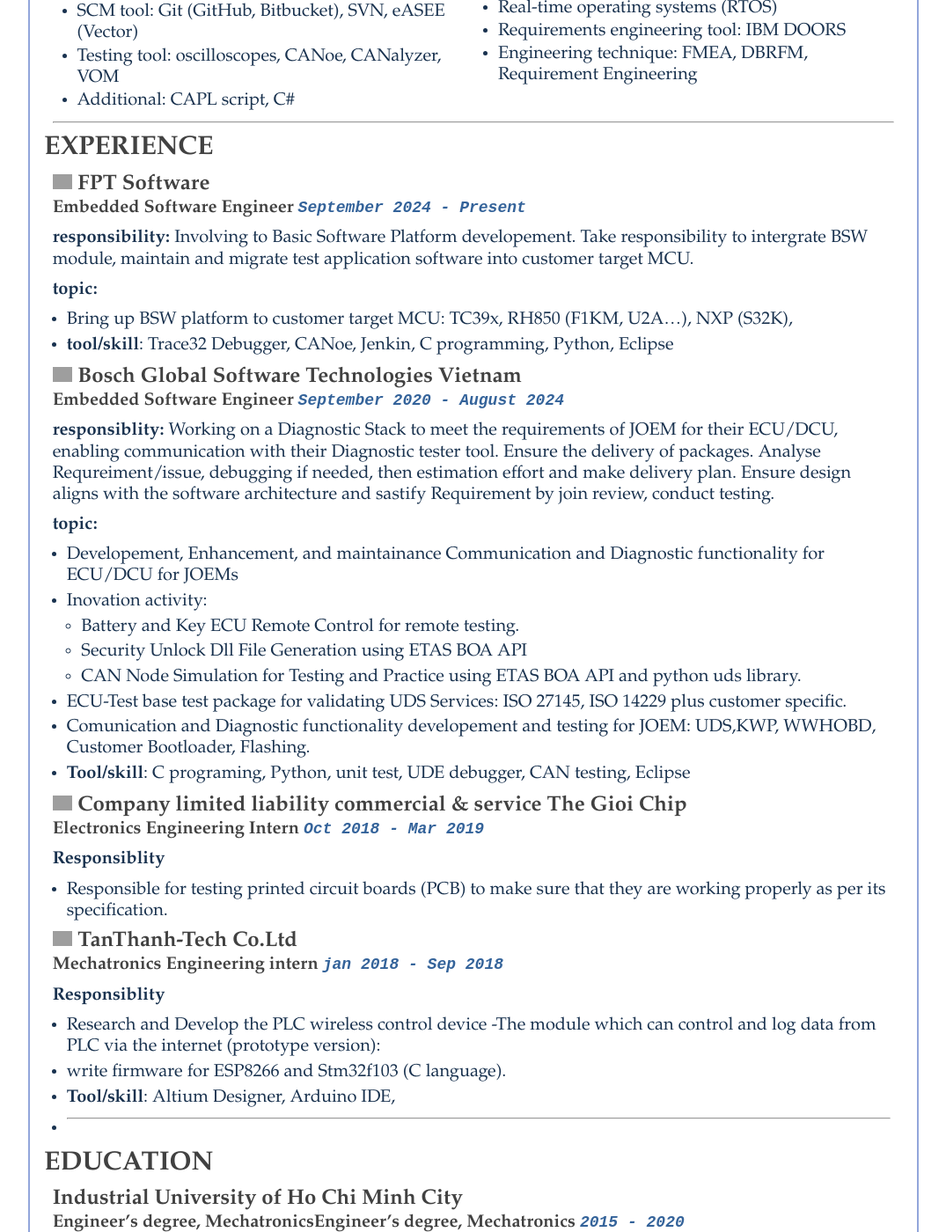
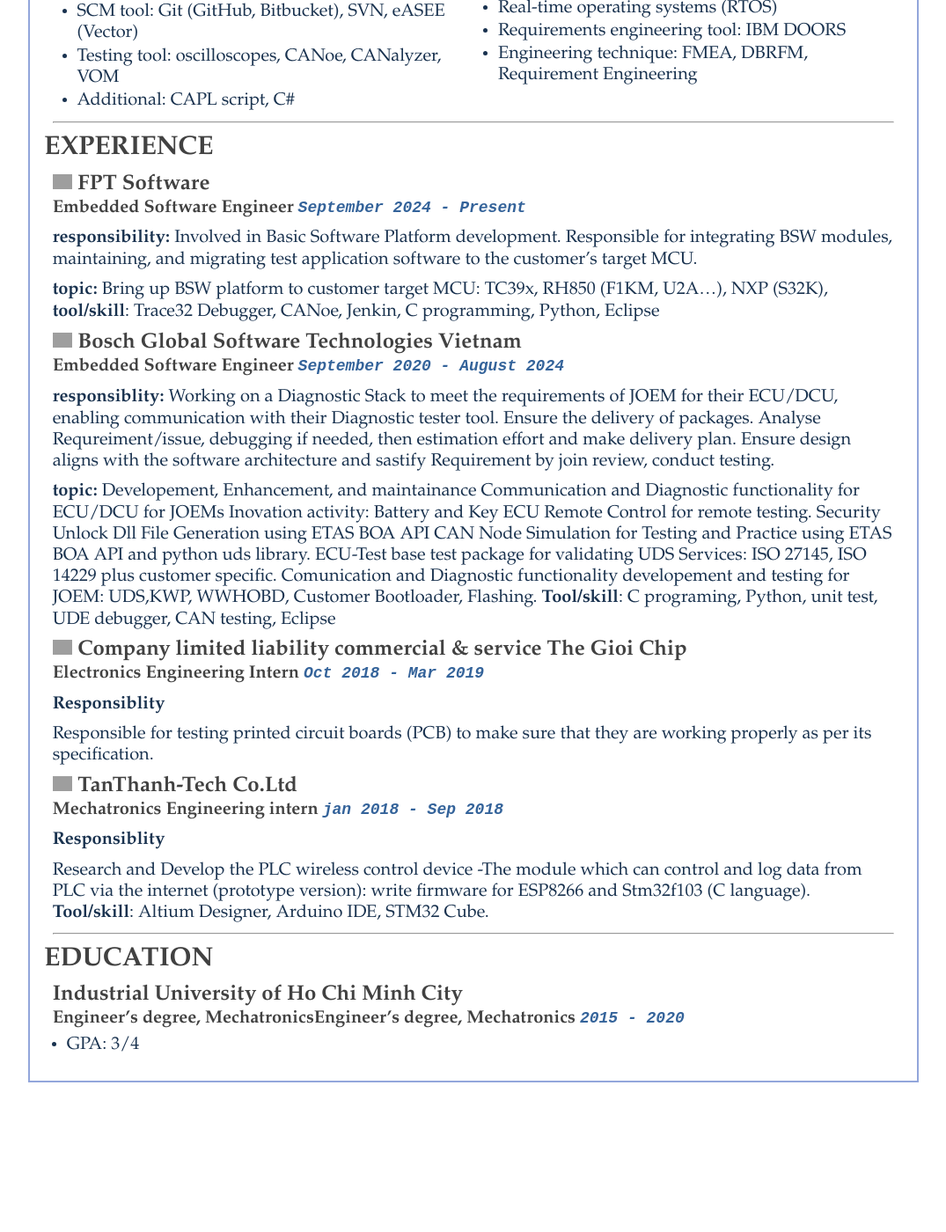
Before and after one commit to DTrXuan/my_cv, a Jekyll site: the page built from index.md, in a window 1280 px wide and 1400 px high, scrolled down 551 px. Shown: the whole window at 88% size, without its empty margins (102-1177 px from the left). Built offline with Jekyll 4.4.1, drawn with Linux system fonts in a browser that asks for light colours; after the commit the page ends 1789 px from its top, so only the background shows below that; grey boxes are pictures that could not be loaded.

Commit message:
Update index.md

```diff
--- a/index.md
+++ b/index.md
@@ -78,11 +78,11 @@ Outside of work, I enjoy trying new technologies and engaging in hands-on projec
 
 #### Embedded Software Engineer `September 2024 - Present`
 
-**responsibility:** Involving to Basic Software Platform developement. Take responsibility to intergrate BSW module, maintain and migrate test application software into customer target MCU.
+**responsibility:** Involved in Basic Software Platform development. Responsible for integrating BSW modules, maintaining, and migrating test application software to the customer's target MCU.
 
 **topic:**
-- Bring up BSW platform to customer target MCU: TC39x, RH850 (F1KM, U2A...), NXP (S32K),
-- **tool/skill**: Trace32 Debugger, CANoe, Jenkin, C programming, Python, Eclipse
+ Bring up BSW platform to customer target MCU: TC39x, RH850 (F1KM, U2A...), NXP (S32K),
+ **tool/skill**: Trace32 Debugger, CANoe, Jenkin, C programming, Python, Eclipse
 
 {:.company}
 ### ![icon](https://upload.wikimedia.org/wikipedia/commons/thumb/1/16/Bosch-logo.svg/433px-Bosch-logo.svg.png) Bosch Global Software Technologies Vietnam
@@ -92,14 +92,14 @@ Outside of work, I enjoy trying new technologies and engaging in hands-on projec
 **responsiblity:**  Working on a Diagnostic Stack to meet the requirements of JOEM for their ECU/DCU, enabling communication with their Diagnostic tester tool. Ensure the delivery of packages. Analyse Requreiment/issue, debugging if needed, then estimation effort and make delivery plan. Ensure design aligns with the software architecture and sastify Requirement by join review, conduct testing.
 
 **topic:**
-- Developement, Enhancement, and maintainance Communication and Diagnostic functionality for ECU/DCU for JOEMs
-- Inovation activity:
-  - Battery and Key ECU Remote Control for remote testing.
-  - Security Unlock Dll File Generation using ETAS BOA API
-  - CAN Node Simulation for Testing and Practice using ETAS BOA API and python uds library.
-- ECU-Test base test package for validating UDS Services: ISO 27145, ISO 14229 plus customer specific.
-- Comunication and Diagnostic functionality developement and testing for JOEM: UDS,KWP, WWHOBD, Customer Bootloader, Flashing.
-- **Tool/skill**:  C programing, Python, unit test, UDE debugger, CAN testing, Eclipse
+ Developement, Enhancement, and maintainance Communication and Diagnostic functionality for ECU/DCU for JOEMs
+ Inovation activity:
+   Battery and Key ECU Remote Control for remote testing.
+   Security Unlock Dll File Generation using ETAS BOA API
+   CAN Node Simulation for Testing and Practice using ETAS BOA API and python uds library.
+ ECU-Test base test package for validating UDS Services: ISO 27145, ISO 14229 plus customer specific.
+ Comunication and Diagnostic functionality developement and testing for JOEM: UDS,KWP, WWHOBD, Customer Bootloader, Flashing.
+ **Tool/skill**:  C programing, Python, unit test, UDE debugger, CAN testing, Eclipse
 
 {:.company}
 ### ![icon](https://theme.hstatic.net/1000292825/1000385496/14/logo.png?v=168) Company limited liability commercial & service The Gioi Chip
@@ -108,7 +108,7 @@ Outside of work, I enjoy trying new technologies and engaging in hands-on projec
 
 **Responsiblity**
 
-- Responsible for testing printed circuit boards (PCB) to make sure that they are working properly as per its specification.
+ Responsible for testing printed circuit boards (PCB) to make sure that they are working properly as per its specification.
 
 {:.company}
 ### ![icon](https://tanthanh-tech.vn/wp-content/uploads/2021/07/tech-logo-ko-nen-ngang-1.png) TanThanh-Tech Co.Ltd
@@ -118,10 +118,10 @@ Outside of work, I enjoy trying new technologies and engaging in hands-on projec
 
 **Responsiblity**
 
-- Research and Develop the PLC wireless control device -The module which can control and log data from PLC via the internet (prototype version):
-- write firmware for ESP8266 and Stm32f103 (C language).
-- **Tool/skill**: Altium Designer, Arduino IDE,
--
+ Research and Develop the PLC wireless control device -The module which can control and log data from PLC via the internet (prototype version):
+ write firmware for ESP8266 and Stm32f103 (C language).
+ **Tool/skill**: Altium Designer, Arduino IDE, STM32 Cube.
+
 ---
 
 ## EDUCATION
```
